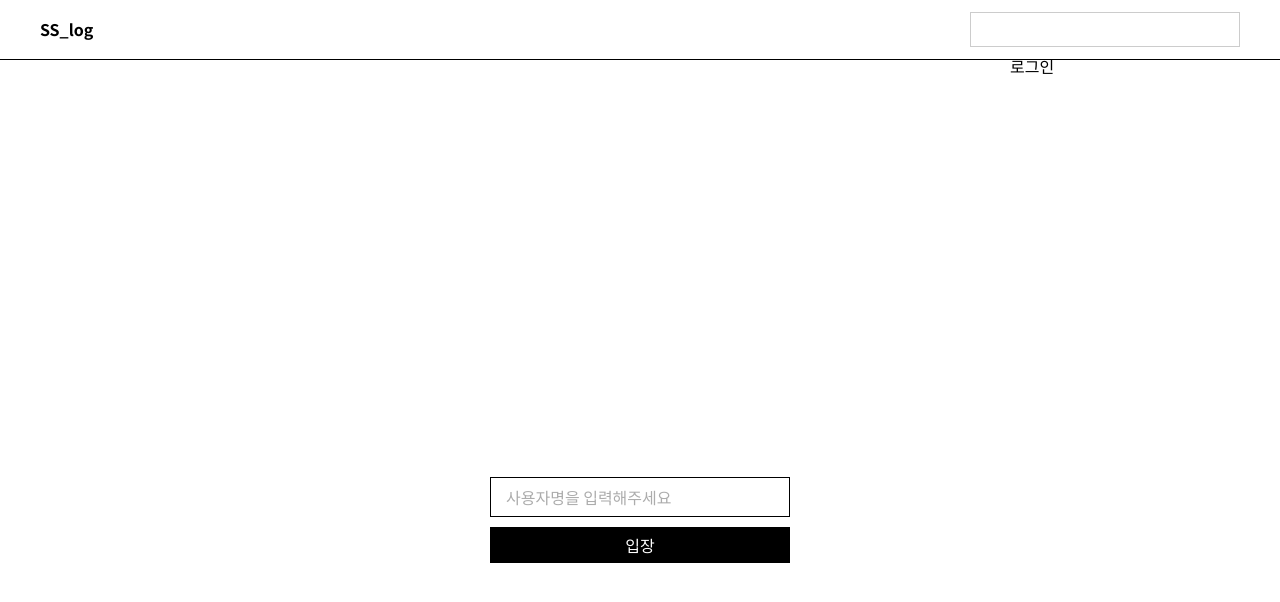
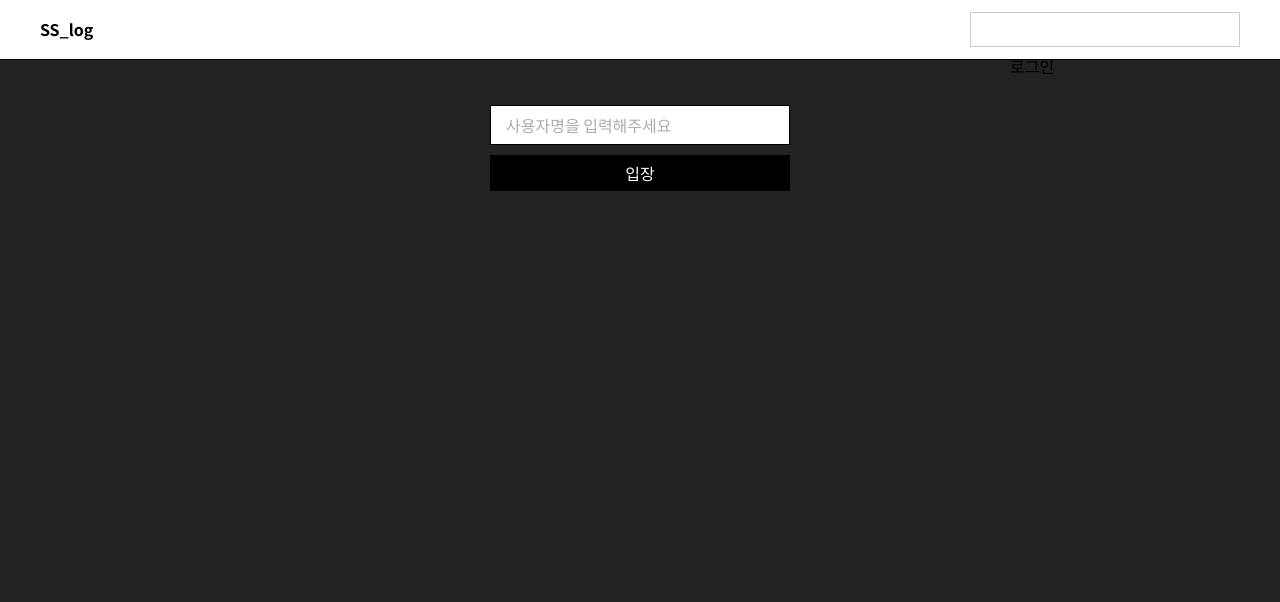
Before and after one commit to bokiri409/MatchMaker, a Vue app in the folder frontend/: page /#/user/joinSession in a window 1280 px wide. Shown: the top 602 px of the page. Built offline with nearby package versions, Linux system fonts and the light colour scheme.

Commit message:
style: video.css 추가 및 style.scss 내 헤더 부분 수정

```diff
--- a/frontend/src/assets/css/style.scss
+++ b/frontend/src/assets/css/style.scss
@@ -229,7 +229,7 @@ h2 {
 
     }
     + div {
-        padding-top:60px;
+        padding-top:45px;
     }
 }
 
--- /dev/null
+++ b/frontend/src/assets/css/video.css
@@ -0,0 +1,43 @@
+body, html {
+    height: calc(100vh - 60px);
+}
+.user {
+    height: 100%;
+}
+
+body {
+    margin: 0px;
+    background-color: #222222;
+}
+
+#main-container {
+    height: 100%;
+}
+
+#video-container {
+    position: relative;
+}
+
+#video-container video {
+	position: absolute;
+    bottom: 0px;
+    right: 25px;
+	width: 20%;
+	cursor: pointer;
+}
+
+video {
+	width: 55%;
+	height: auto;
+}
+
+#session {
+    position: relative;
+}
+
+#session #leave-session-btn {
+    position: absolute;
+    top: 0px;
+    right: 25px;
+	width: 20%;
+}
--- a/frontend/src/page/user/JoinSession.vue
+++ b/frontend/src/page/user/JoinSession.vue
@@ -18,15 +18,15 @@
       </div>
     </div>
 
-    <div id="session" class="row" v-if="session">
-		<div id="main-video" class="col-md-6">
+    <div id="session" v-if="session">
+		<div id="main-video">
 			<user-video :stream-manager="mainStreamManager"/>
 		</div>
-		<div id="video-container" class="col-md-6">
+		<div id="video-container">
 			<user-video :stream-manager="publisher"/>
 			<user-video v-for="sub in subscribers" :key="sub.stream.connection.connectionId" :stream-manager="sub"/>
 		</div>
-      <button class="btn btn--back btn--login" @click="leaveSession()">
+      <button id="leave-session-btn" class="btn btn--back btn--login" @click="leaveSession()">
         퇴장
       </button>
     </div>
@@ -37,7 +37,7 @@
 import axios from 'axios';
 import { OpenVidu } from 'openvidu-browser';
 import UserVideo from '../../components/video/UserVideo';
-import "../../assets/css/user.scss";
+import "../../assets/css/video.css";
 import constants from "../../lib/constants";
 
 axios.defaults.headers.post['Content-Type'] = 'application/json';
```
